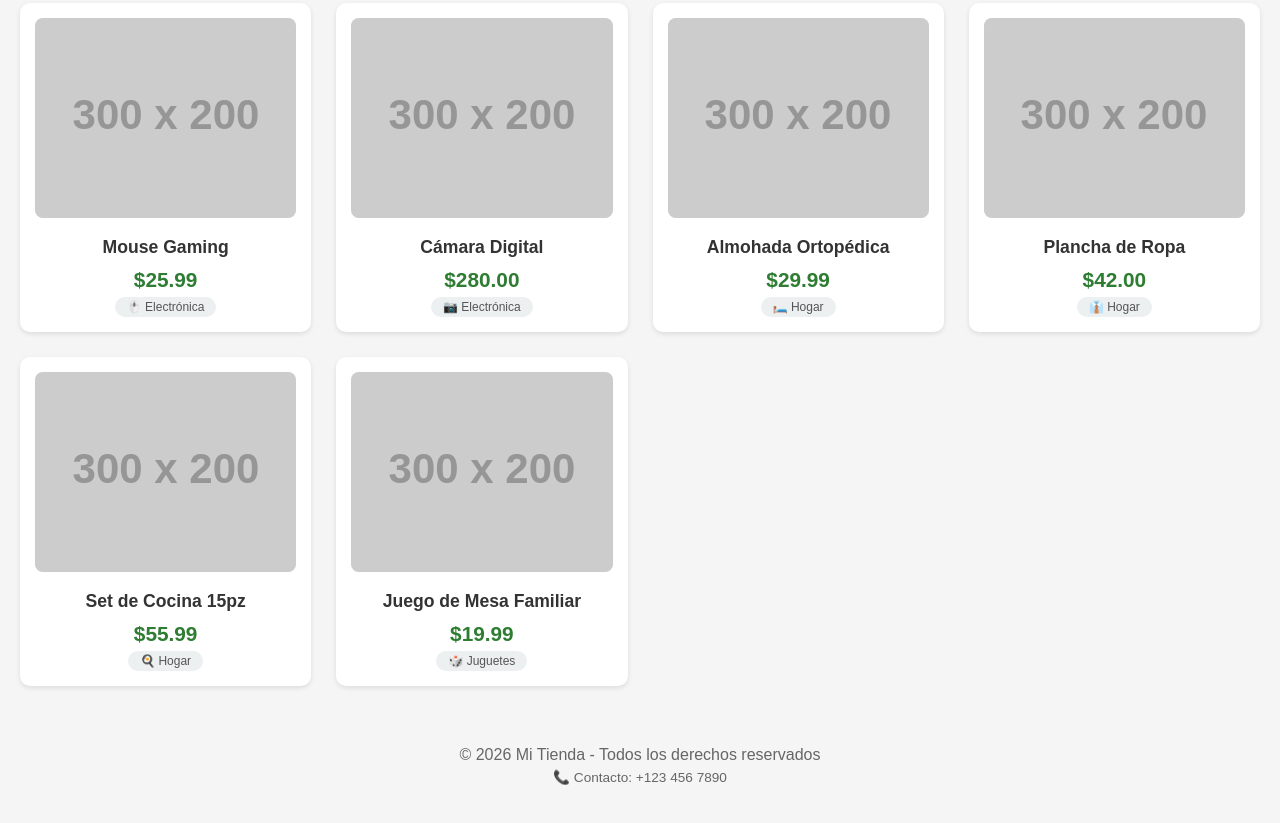
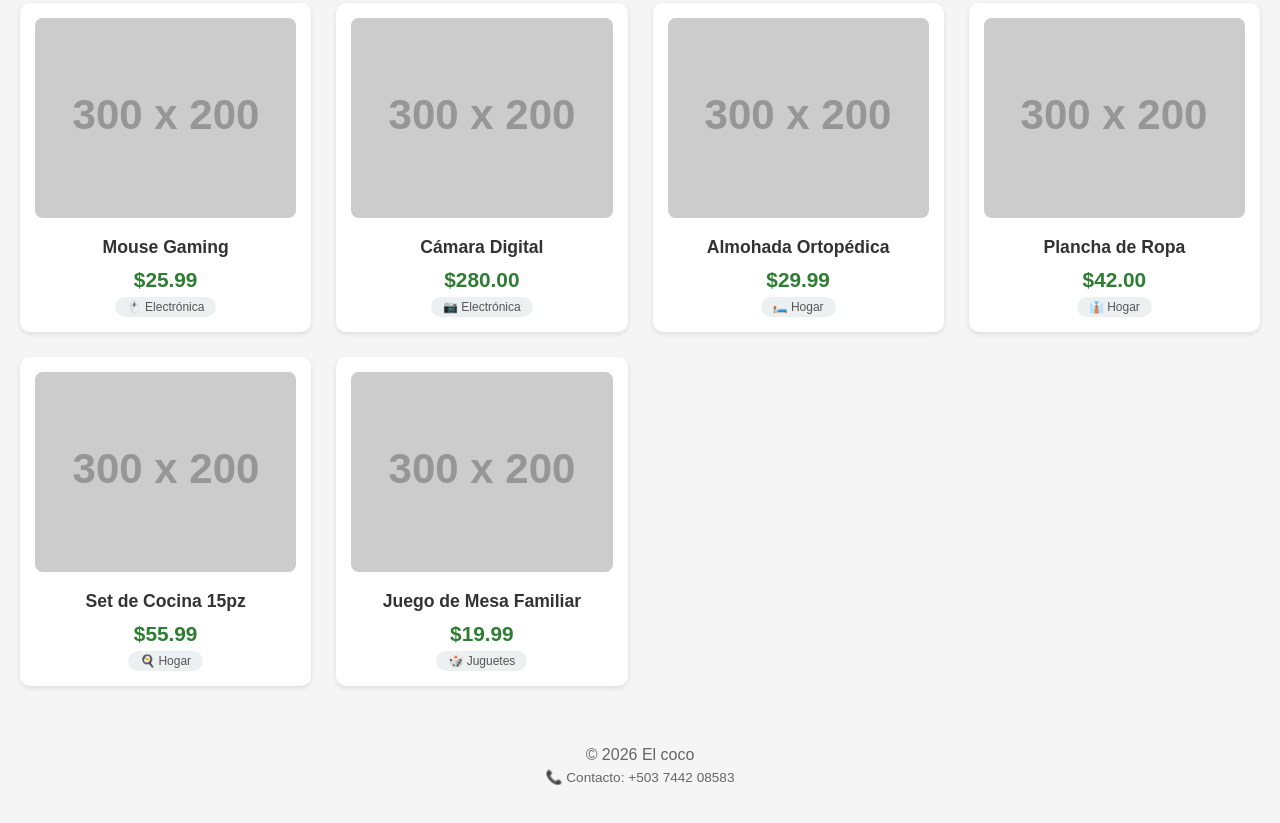
Before and after one commit to Katwrinne/Chalet-el-coco, a plain HTML site: page index.html in a window 1280 px wide. Shown: the part 2349-3172 px from the top of the page. Drawn offline with Linux system fonts and the light colour scheme; placeholder pictures from the web are drawn by us.

Commit message:
Update index.html

```diff
--- a/index.html
+++ b/index.html
@@ -3,7 +3,7 @@
 <head>
     <meta charset="UTF-8">
     <meta name="viewport" content="width=device-width, initial-scale=1.0">
-    <title>Mi Tienda</title>
+    <title>El coco</title>
     <style>
         * {
             margin: 0;
@@ -374,8 +374,8 @@
     </main>
 
     <footer>
-        <p>© 2026 Mi Tienda - Todos los derechos reservados</p>
-        <p style="font-size: 0.85em; margin-top: 5px;">📞 Contacto: +123 456 7890</p>
+        <p>© 2026 El coco</p>
+        <p style="font-size: 0.85em; margin-top: 5px;">📞 Contacto: +503 7442 08583 </p>
     </footer>
 
 </body>
```
